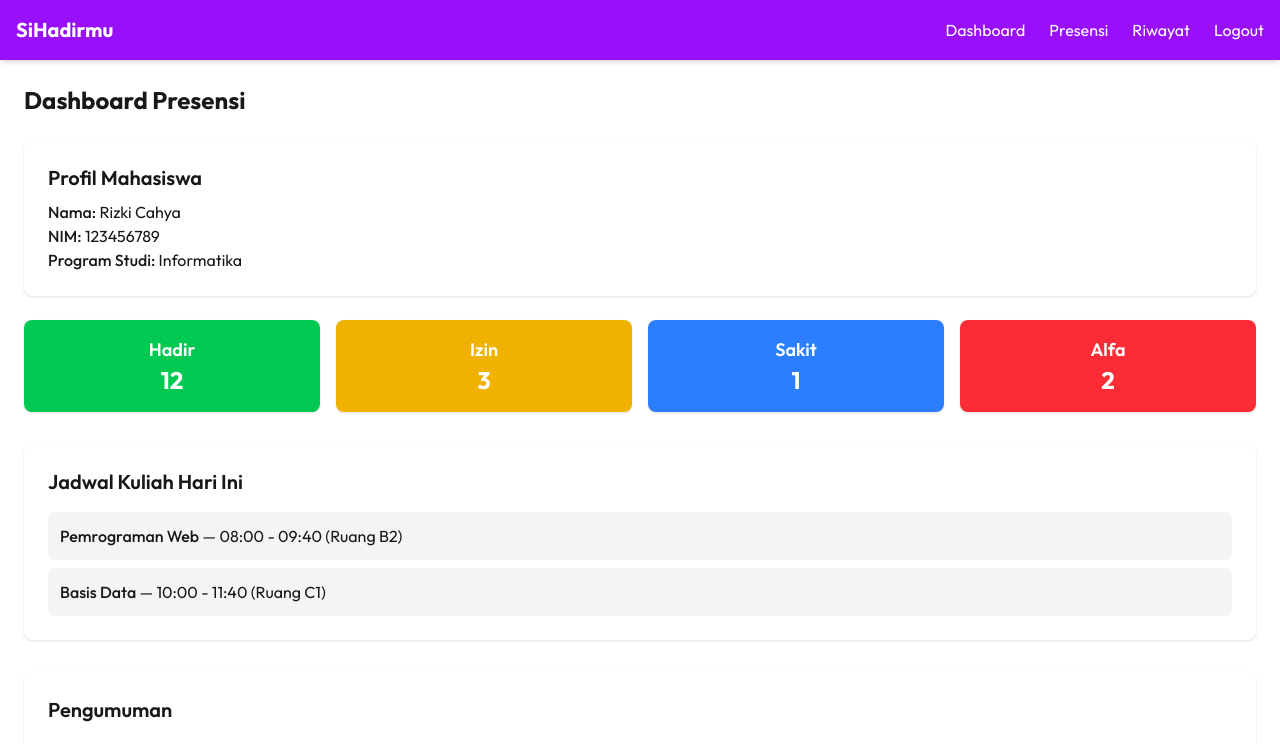
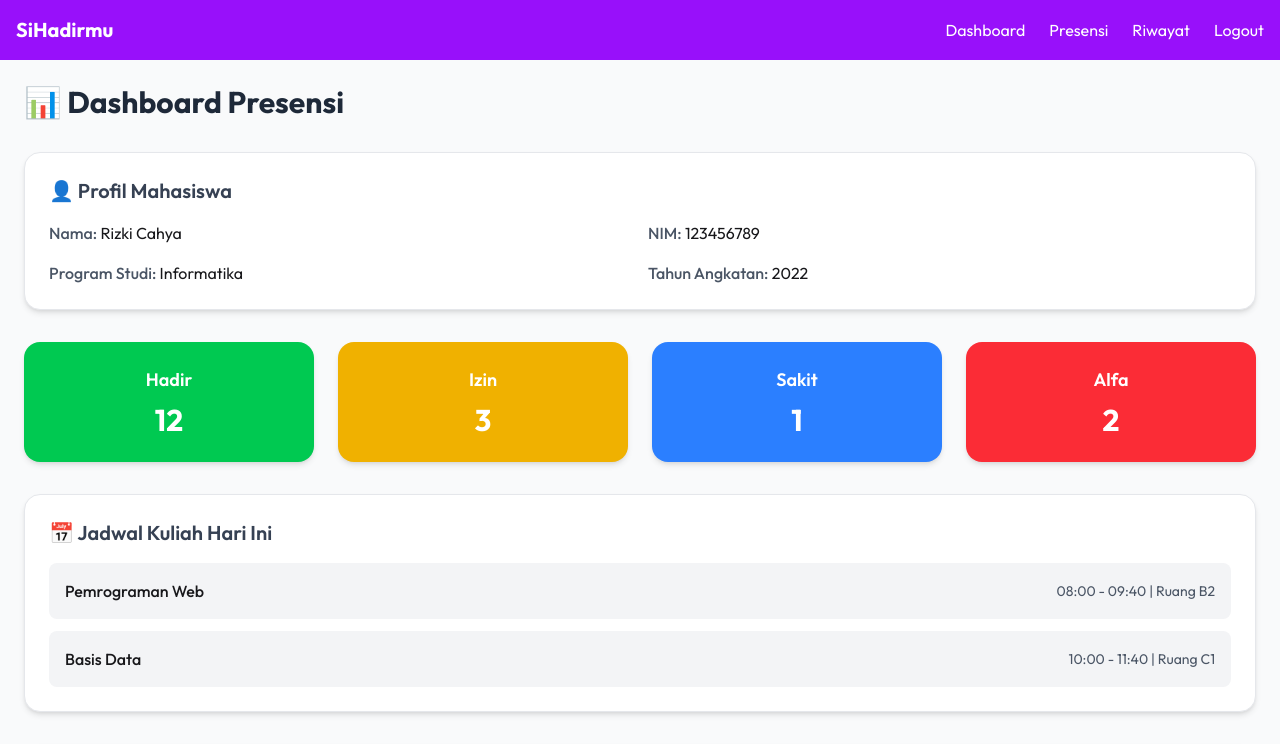
Before and after one commit to rizkicahyaa/si-hadirmu, a React (Vite) app in the folder frontend/: page / in a window 1280 px wide. Shown: the top 744 px of the page. Built offline with nearby package versions, Linux system fonts and the light colour scheme.

Commit message:
Feat: Modify dashboard #2

```diff
--- a/frontend/src/components/Dashboard.tsx
+++ b/frontend/src/components/Dashboard.tsx
@@ -1,57 +1,68 @@
 const Dashboard = () => {
     return (
-        <div className="flex flex-col min-h-screen p-6">
-            <h1 className="text-2xl font-bold mb-6">Dashboard Presensi</h1>
+        <div className="flex flex-col min-h-screen bg-gray-50 p-6">
+            <h1 className="text-3xl font-bold mb-8 text-gray-800">📊 Dashboard Presensi</h1>
 
-            <div className="bg-white rounded-lg shadow p-6 mb-6">
-                <h2 className="text-xl font-semibold mb-2">Profil Mahasiswa</h2>
+            {/* Profil Mahasiswa */}
+            <div className="bg-white rounded-2xl shadow-md p-6 mb-8 border border-gray-200">
+                <h2 className="text-xl font-semibold mb-4 text-gray-700">👤 Profil Mahasiswa</h2>
+                <div className="grid grid-cols-1 sm:grid-cols-2 gap-4">
                     <p>
-                    <span className="font-medium">Nama:</span> Rizki Cahya
+                        <span className="font-medium text-gray-600">Nama:</span> Rizki Cahya
                     </p>
                     <p>
-                    <span className="font-medium">NIM:</span> 123456789
+                        <span className="font-medium text-gray-600">NIM:</span> 123456789
                     </p>
                     <p>
-                    <span className="font-medium">Program Studi:</span> Informatika
+                        <span className="font-medium text-gray-600">Program Studi:</span> Informatika
                     </p>
-            </div>
-
-            <div className="grid grid-cols-2 md:grid-cols-4 gap-4">
-                <div className="bg-green-500 text-white rounded-lg p-4 text-center shadow">
-                    <h2 className="text-lg font-semibold">Hadir</h2>
-                    <p className="text-2xl font-bold">12</p>
-                </div>
-                <div className="bg-yellow-500 text-white rounded-lg p-4 text-center shadow">
-                    <h2 className="text-lg font-semibold">Izin</h2>
-                    <p className="text-2xl font-bold">3</p>
-                </div>
-                <div className="bg-blue-500 text-white rounded-lg p-4 text-center shadow">
-                    <h2 className="text-lg font-semibold">Sakit</h2>
-                    <p className="text-2xl font-bold">1</p>
-                </div>
-                <div className="bg-red-500 text-white rounded-lg p-4 text-center shadow">
-                    <h2 className="text-lg font-semibold">Alfa</h2>
-                    <p className="text-2xl font-bold">2</p>
+                    <p>
+                        <span className="font-medium text-gray-600">Tahun Angkatan:</span> 2022
+                    </p>
                 </div>
             </div>
 
-            <div className="mt-8 bg-white rounded-lg p-6 shadow">
-                <h2 className="text-xl font-semibold mb-4">Jadwal Kuliah Hari Ini</h2>
-                <ul className="space-y-2">
-                    <li className="p-3 bg-gray-100 rounded-md">
-                        <span className="font-medium">Pemrograman Web</span> — 08:00 - 09:40 (Ruang B2)
+            {/* Statistik Presensi */}
+            <div className="grid grid-cols-2 md:grid-cols-4 gap-6 mb-8">
+                <div className="bg-green-500 text-white rounded-2xl p-6 text-center shadow-md hover:scale-105 transform transition">
+                    <h2 className="text-lg font-semibold">Hadir</h2>
+                    <p className="text-3xl font-bold mt-2">12</p>
+                </div>
+                <div className="bg-yellow-500 text-white rounded-2xl p-6 text-center shadow-md hover:scale-105 transform transition">
+                    <h2 className="text-lg font-semibold">Izin</h2>
+                    <p className="text-3xl font-bold mt-2">3</p>
+                </div>
+                <div className="bg-blue-500 text-white rounded-2xl p-6 text-center shadow-md hover:scale-105 transform transition">
+                    <h2 className="text-lg font-semibold">Sakit</h2>
+                    <p className="text-3xl font-bold mt-2">1</p>
+                </div>
+                <div className="bg-red-500 text-white rounded-2xl p-6 text-center shadow-md hover:scale-105 transform transition">
+                    <h2 className="text-lg font-semibold">Alfa</h2>
+                    <p className="text-3xl font-bold mt-2">2</p>
+                </div>
+            </div>
+
+            {/* Jadwal Kuliah Hari Ini */}
+            <div className="bg-white rounded-2xl shadow-md p-6 mb-8 border border-gray-200">
+                <h2 className="text-xl font-semibold mb-4 text-gray-700">📅 Jadwal Kuliah Hari Ini</h2>
+                <ul className="space-y-3">
+                    <li className="p-4 bg-gray-100 rounded-lg flex justify-between items-center hover:bg-gray-200 transition">
+                        <span className="font-medium">Pemrograman Web</span>
+                        <span className="text-sm text-gray-600">08:00 - 09:40 | Ruang B2</span>
                     </li>
-                    <li className="p-3 bg-gray-100 rounded-md">
-                        <span className="font-medium">Basis Data</span> — 10:00 - 11:40 (Ruang C1)
+                    <li className="p-4 bg-gray-100 rounded-lg flex justify-between items-center hover:bg-gray-200 transition">
+                        <span className="font-medium">Basis Data</span>
+                        <span className="text-sm text-gray-600">10:00 - 11:40 | Ruang C1</span>
                     </li>
                 </ul>
             </div>
 
-            <div className="mt-8 bg-white rounded-lg p-6 shadow">
-                <h2 className="text-xl font-semibold mb-4">Pengumuman</h2>
-                <ul className="list-disc list-inside space-y-2">
+            {/* Pengumuman */}
+            <div className="bg-white rounded-2xl shadow-md p-6 border border-gray-200">
+                <h2 className="text-xl font-semibold mb-4 text-gray-700">📢 Pengumuman</h2>
+                <ul className="list-disc list-inside space-y-2 text-gray-700">
                     <li>Kelas Pemrograman Web tanggal 5 September diganti jam 13:00.</li>
-                    <li>UJIAN Tengah Semester akan dilaksanakan mulai 20 Oktober.</li>
+                    <li>Ujian Tengah Semester akan dilaksanakan mulai 20 Oktober.</li>
                 </ul>
             </div>
         </div>
```
Lines whose indentation alone changed are shown as unchanged.
